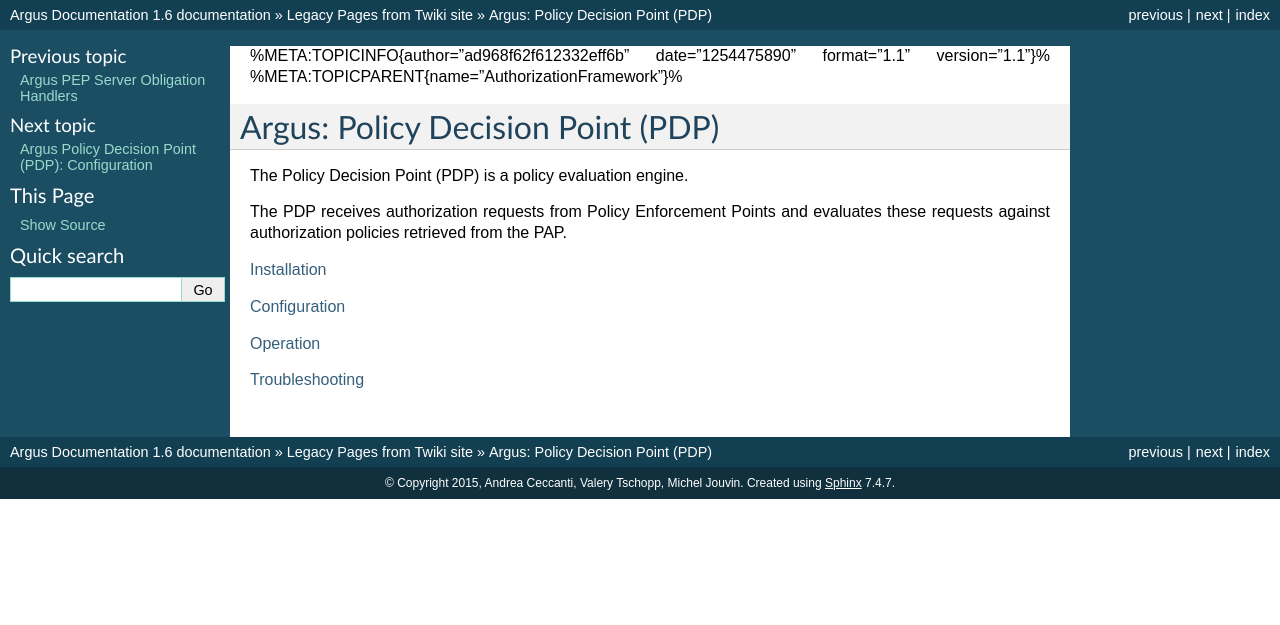
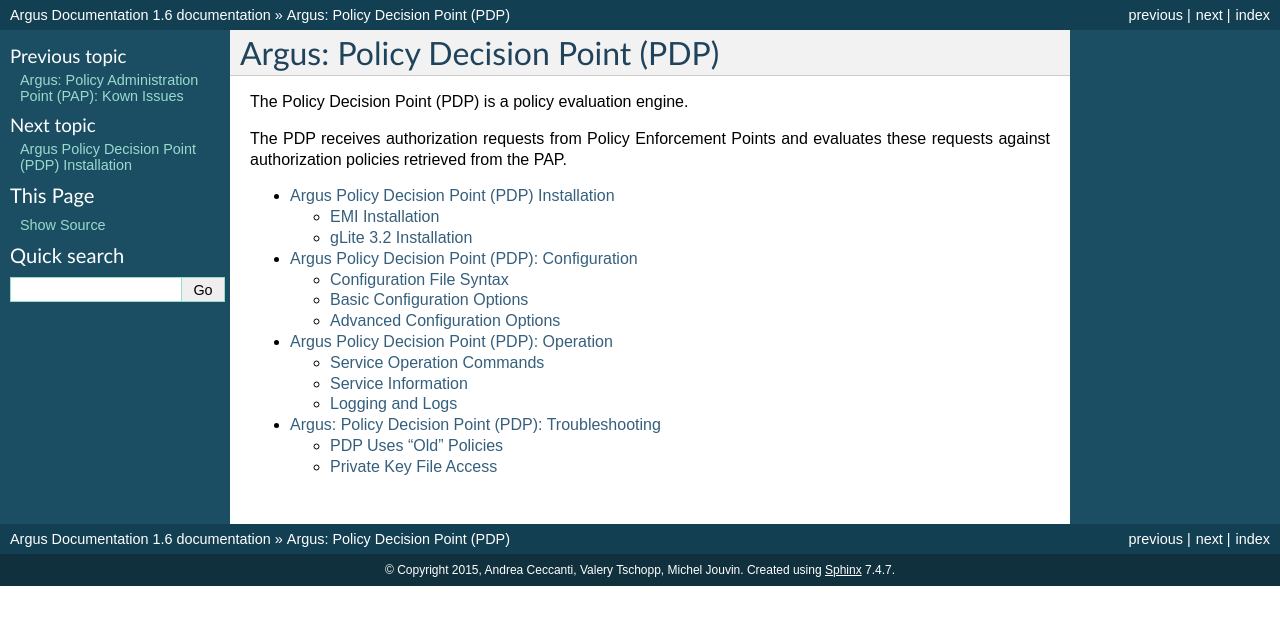
Before and after one commit to argus-authz/argus-documentation, a Sphinx documentation site: the page built from source/pdp/index.rst, in a window 1280 px wide. Shown: the top 625 px of the page. Built offline with Sphinx 7.4.7, drawn with Linux system fonts in a browser that asks for light colours.

Commit message:
PDP documentation reorganization

```diff
--- a/source/index.rst
+++ b/source/index.rst
@@ -17,6 +17,7 @@
    argus_introduction
    argus_concepts
    pap/index
+   pdp/index
    gsi_pep_callout
 
    twiki_pages/index
--- a/source/twiki_pages/AuthZPDP.rst
+++ b/source/pdp/index.rst
@@ -1,6 +1,4 @@
-%META:TOPICINFO{author="ad968f62f612332eff6b" date="1254475890"
-format="1.1" version="1.1"}%
-%META:TOPICPARENT{name="AuthorizationFramework"}%
+.. _argus_pdp_index:
 
 Argus: Policy Decision Point (PDP)
 ==================================
@@ -11,10 +9,10 @@
 and evaluates these requests against authorization policies retrieved
 from the PAP.
 
-`Installation <AuthZPDPInstall>`__
+.. toctree::
+   :maxdepth: 2
 
-`Configuration <AuthZPDPConfig>`__
-
-`Operation <AuthZPDPOperation>`__
-
-`Troubleshooting <AuthZPDPTroubleshoot>`__
+   installation
+   configuration
+   operation
+   troubleshooting
--- a/source/twiki_pages/AuthZPDPInstall.rst
+++ b/source/pdp/installation.rst
@@ -20,8 +20,9 @@
    -  The service will be started with the ``java`` command available on
       the command path of the user executing the start script.
 
--   LCG trusted Certificate Authorities certificates installed. In SL4,
+-  LCG trusted Certificate Authorities certificates installed. In SL4,
    the ``lcg-ca`` package provides those certificates.
+
 -  a valid PEM-encoded X509 private key and certificate issued by a
    trusted CA
 
```
Also changed, not shown: source/pdp/configuration.rst (renamed from source/twiki_pages/AuthZPDPConfig.rst), source/pdp/operation.rst (renamed from source/twiki_pages/AuthZPDPOperation.rst), source/pdp/troubleshooting.rst (renamed from source/twiki_pages/AuthZPDPTroubleshoot.rst).
